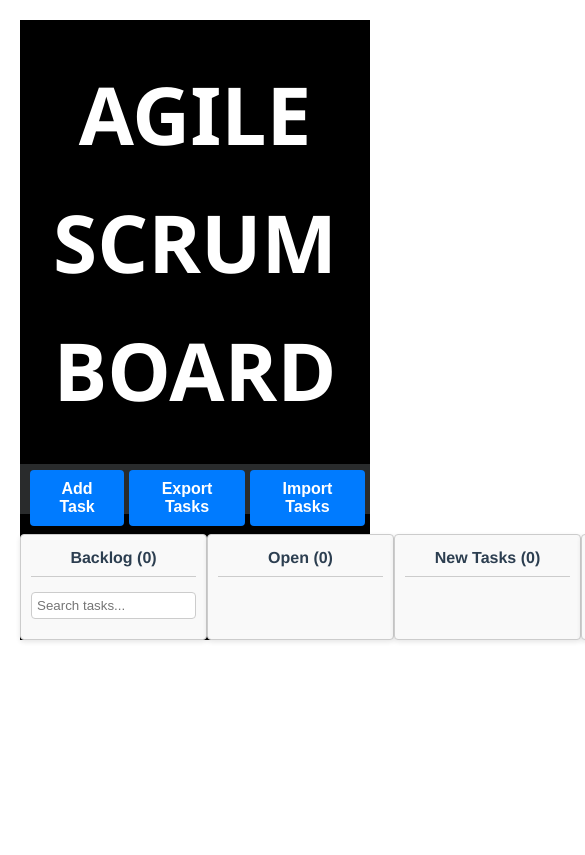
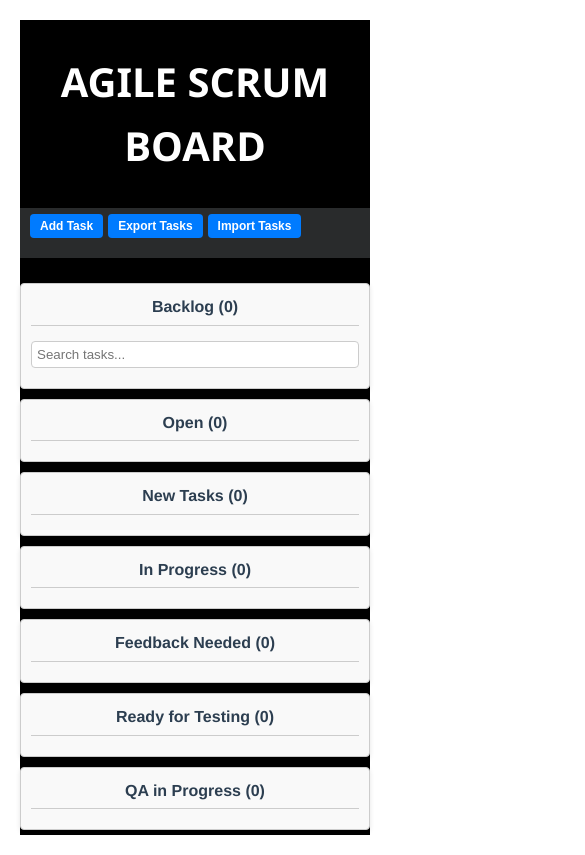
Before and after one commit to muhammad-usama-anjum/Scrum-Board-in-vue, a Vue app in the folder scrum-board/: page / in a window 390 px wide. Shown: the top 855 px of the page, 585 px wide, since content can reach past the window. Built offline with nearby package versions, Linux system fonts and the light colour scheme.

Commit message:
made website responsive

```diff
--- a/scrum-board/src/components/ScrumBoard.vue
+++ b/scrum-board/src/components/ScrumBoard.vue
@@ -662,4 +662,49 @@ export default {
     background-color: #0056b3;
   }
 
+  @media (max-width: 768px) {
+    .scrum-board h1 {
+      font-size: 3rem;
+    }
+
+    .add-task-btn, .import-tasks-btn, .export-tasks-btn, .edit {
+      padding: 5px 10px;
+      font-size: 12px;
+    }
+
+    .task-form {
+      width: 90%;
+    }
+
+    .form-buttons {
+      flex-direction: column;
+      align-items: center;
+    }
+
+    .form-buttons button {
+      width: 100%;
+      margin-bottom: 5px;
+    }
+  }
+
+  @media (max-width: 576px) {
+    .scrum-board h1 {
+      font-size: 2.5rem;
+    }
+
+    .columns-container {
+      flex-direction: column;
+      align-items: center;
+    }
+
+    .column {
+      width: 100%;
+      max-width: 100%;
+      margin: 5px 0;
+    }
+
+    .task-form {
+      width: 95%;
+    }
+  }
   </style>
```
